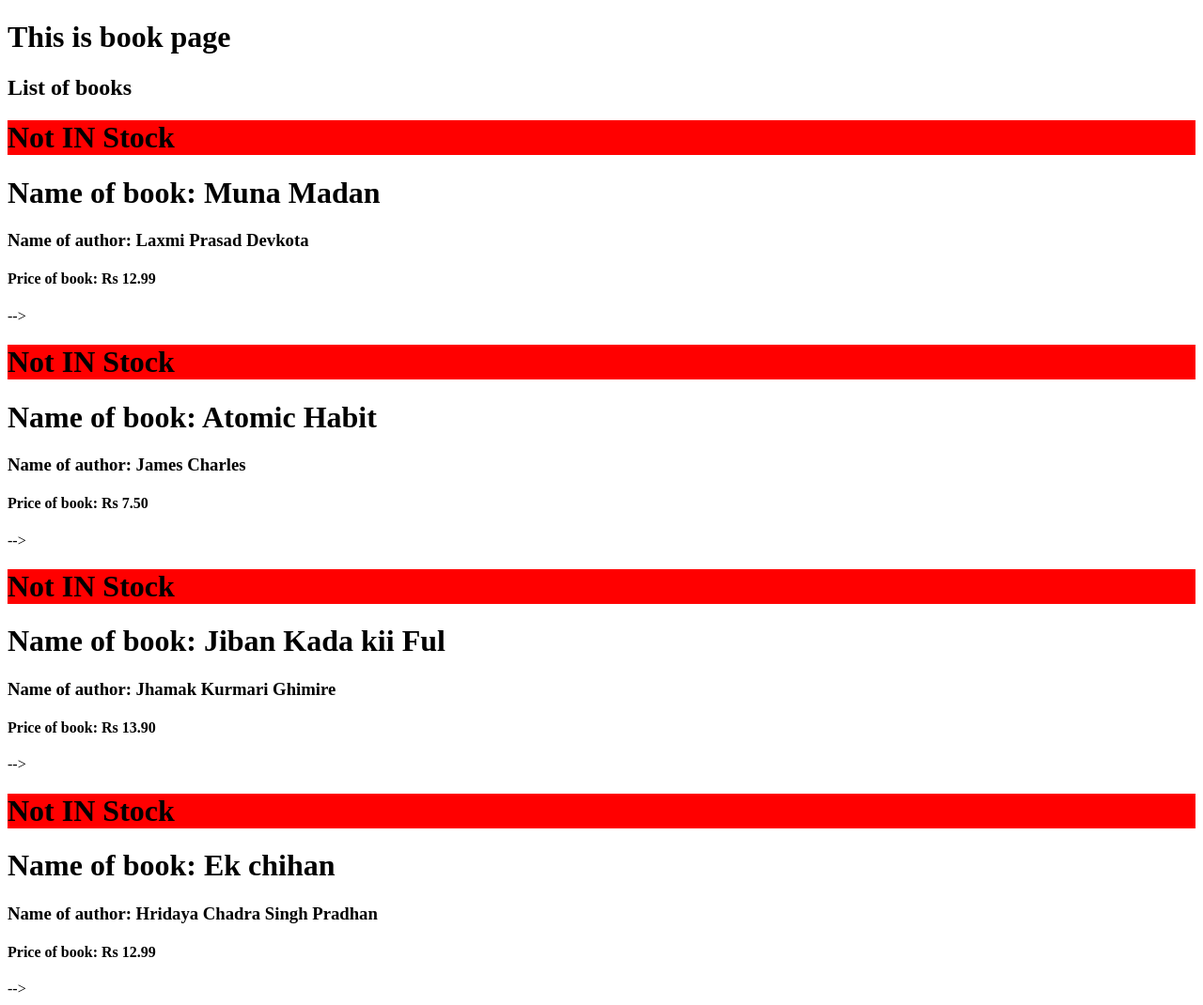
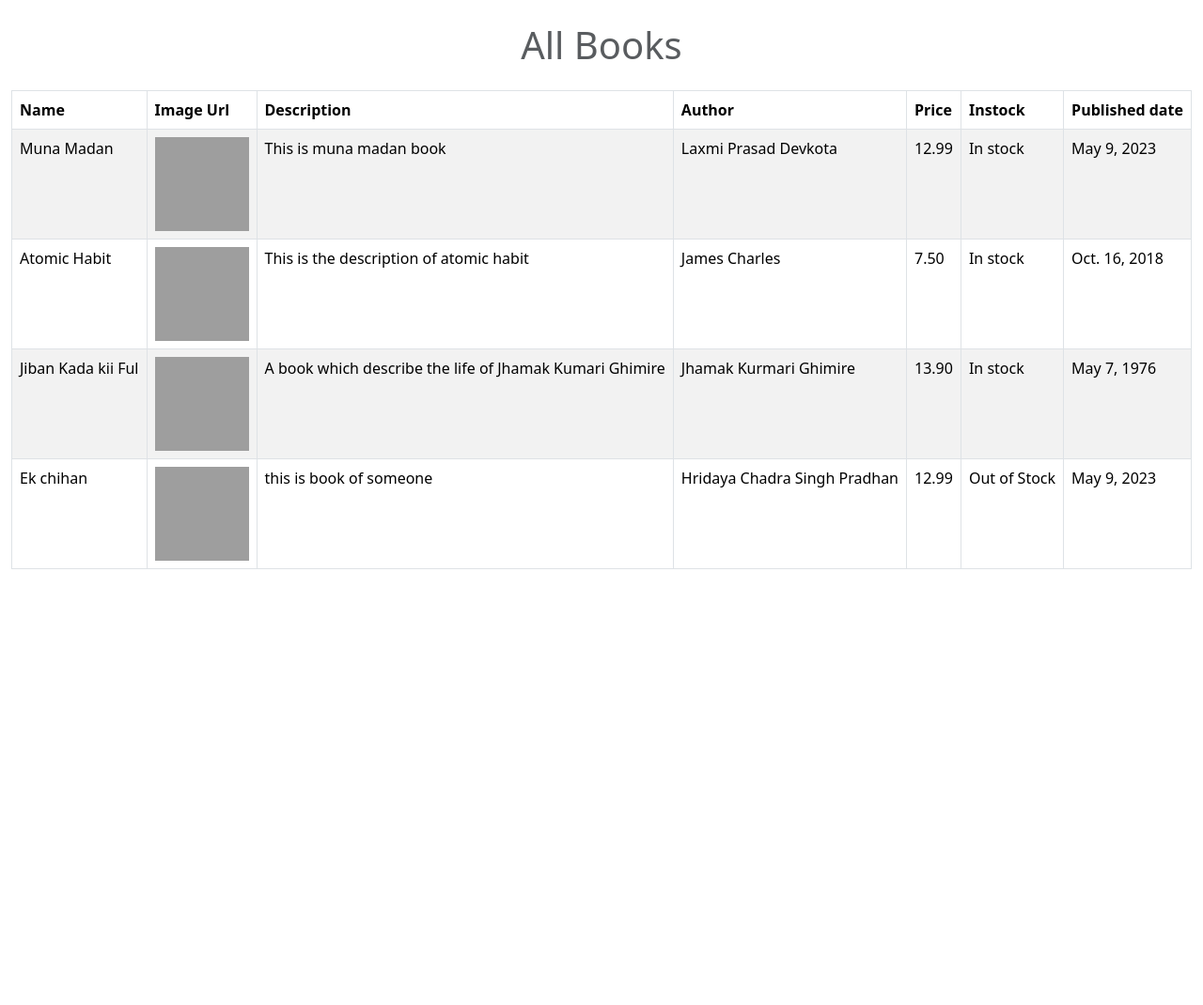
Before and after one commit to sacheen59/Book-selling-application, a Django app: template books/templates/books/allbooks.html in a window 1280 px wide. Shown: the whole page at 94% size. After the commit the page ends 606 px from the top, so only its background shows below. Run offline with Django 5.2, Linux system fonts and the light colour scheme; the template is opened without the code that fills it: values that come from a table or form of the project are taken from there, others are empty; data comes from the database, SQL or seed files in the repository; both versions use the stored data as it was after the commit; grey boxes are pictures that could not be loaded.

Commit message:
list of book done

```diff
--- a/books/templates/books/allbooks.html
+++ b/books/templates/books/allbooks.html
@@ -1,28 +1,42 @@
-<!DOCTYPE html>
-<html lang="en">
-<head>
-    <meta charset="UTF-8">
-    <meta name="viewport" content="width=device-width, initial-scale=1.0">
-    <title>books</title>
-</head>
-<body>
-    <h1>This is book page</h1>
-    <h2>List of books</h2>
+{% extends "base.html" %}
 
-    {% for book in books %}
-        {% if book.inStock %}
-            <h1 style="background-color: green;">IN Stock</h1>
-            <h1>Name of book: {{book.name}}</h1>
-            <h3>Name of author: {{book.author}}</h3>
-            <!-- <h4>Price of book: Rs {{book.price}}</h4>
-            <h4>InStock: {% if book.inStock %} Yes {% else %} No {% endif %}</h4> -->
-            <a href="{% url 'book-detail' book.id %}">view details</a>
-        <!-- {% else %}
-                <h1 style="background-color: red;">Not IN Stock</h1>
-                <h1>Name of book: {{book.name}}</h1>
-                <h3>Name of author: {{book.author}}</h3>
-                <h4>Price of book: Rs {{book.price}}</h4> -->
-        {% endif %}
-    {% endfor %}
-</body>
-</html>
+{% block title %}
+Bookstore || all-books
+{% endblock %}
+
+{% block main_content %}
+<div class="container-fluid">
+    <h1 class="my-4 text-muted text-center">All Books</h1>
+
+    <!-- table to show the content of book  -->
+    <table class="table table-striped table-hover table-bordered">
+        <thead>
+          <tr>
+            <th scope="col">Name</th>
+            <th scope="col">Image Url</th>
+            <th scope="col">Description</th>
+            <th scope="col">Author</th>
+            <th scope="col">Price</th>
+            <th scope="col">Instock</th>
+            <th scope="col">Published date</th>
+          </tr>
+        </thead>
+        <tbody>
+            {% for book in books %}
+            <tr>
+                <td >{{book.name}}</td>
+                <td >
+                    <img src="{{ book.imageUrl}}" alt="{{book.name}}" height="100px" width="100px">
+                </td>
+                <td >{{book.description}}</td>
+                <td >{{book.author}}</td>
+                <td >{{book.price}}</td>
+                <td >{% if book.instock %} In stock {% else %} Out of Stock {% endif %}</td>
+                <td >{{book.published_date}}</td>
+            </tr>
+            {% endfor %}
+        </tbody>
+      </table>
+
+</div>
+{% endblock %}
--- a/bookstore/settings.py
+++ b/bookstore/settings.py
@@ -11,6 +11,7 @@ https://docs.djangoproject.com/en/5.1/ref/settings/
 """
 
 from pathlib import Path
+import os
 
 # Build paths inside the project like this: BASE_DIR / 'subdir'.
 BASE_DIR = Path(__file__).resolve().parent.parent
@@ -55,7 +56,9 @@ ROOT_URLCONF = 'bookstore.urls'
 TEMPLATES = [
     {
         'BACKEND': 'django.template.backends.django.DjangoTemplates',
-        'DIRS': [],
+        'DIRS': [
+            os.path.join(BASE_DIR,"templates")
+        ],
         'APP_DIRS': True,
         'OPTIONS': {
             'context_processors': [
--- /dev/null
+++ b/templates/base.html
@@ -0,0 +1,19 @@
+<!DOCTYPE html>
+<html lang="en">
+<head>
+    <meta charset="UTF-8">
+    <meta name="viewport" content="width=device-width, initial-scale=1.0">
+    <title>{% block title %} {% endblock %}</title>
+    <!-- bootstrap css cdn link  -->
+    <link rel="stylesheet" href="https://cdn.jsdelivr.net/npm/bootstrap@5.3.3/dist/css/bootstrap.min.css">
+</head>
+<body>
+
+    {% block main_content %}
+
+    {% endblock %}
+
+    <!-- bootstrap js cdn link  -->
+    <script src="https://cdn.jsdelivr.net/npm/bootstrap@5.3.3/dist/js/bootstrap.bundle.min.js"></script>
+</body>
+</html>
```
Also changed, not shown: books/templates/books/book-detail.html (+9 -12 lines), books/views.py (+7 -3 lines), db.sqlite3.
